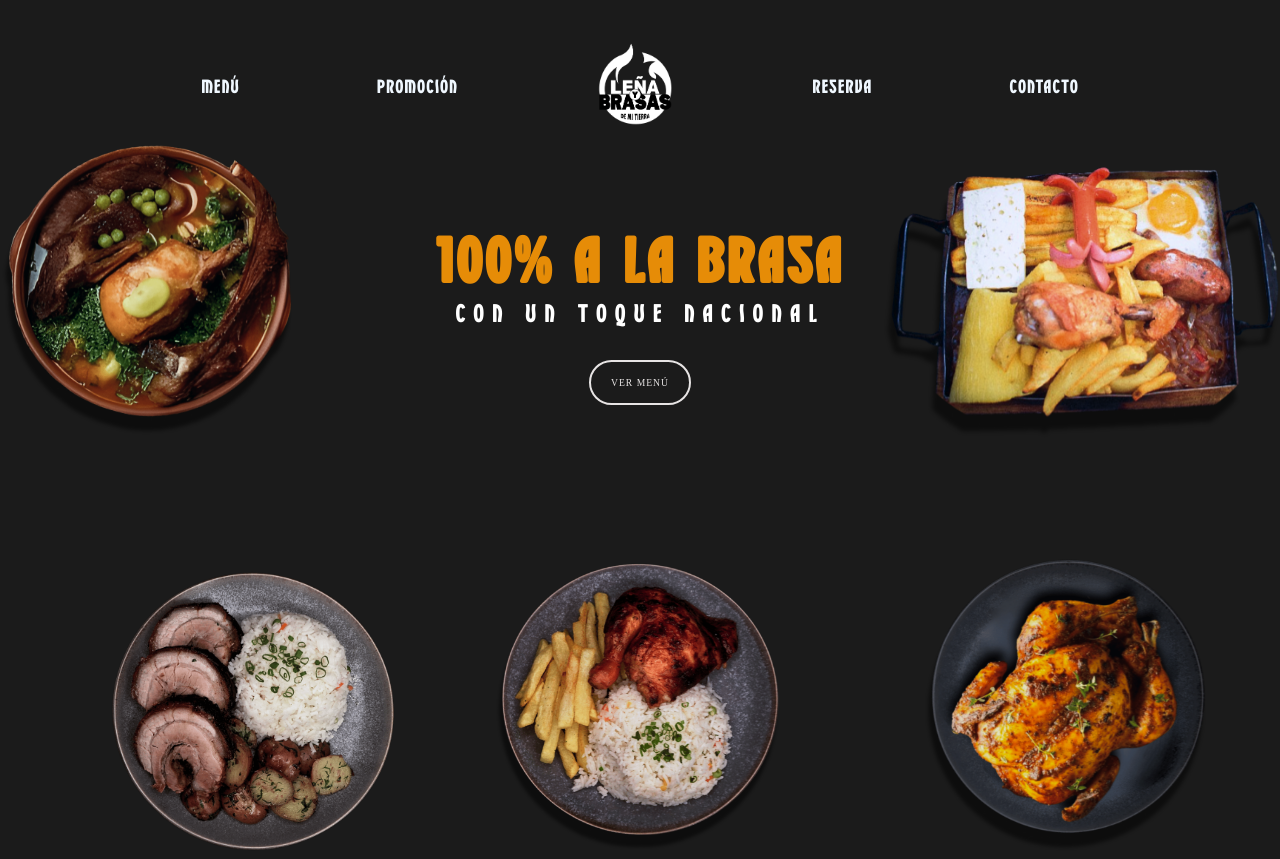
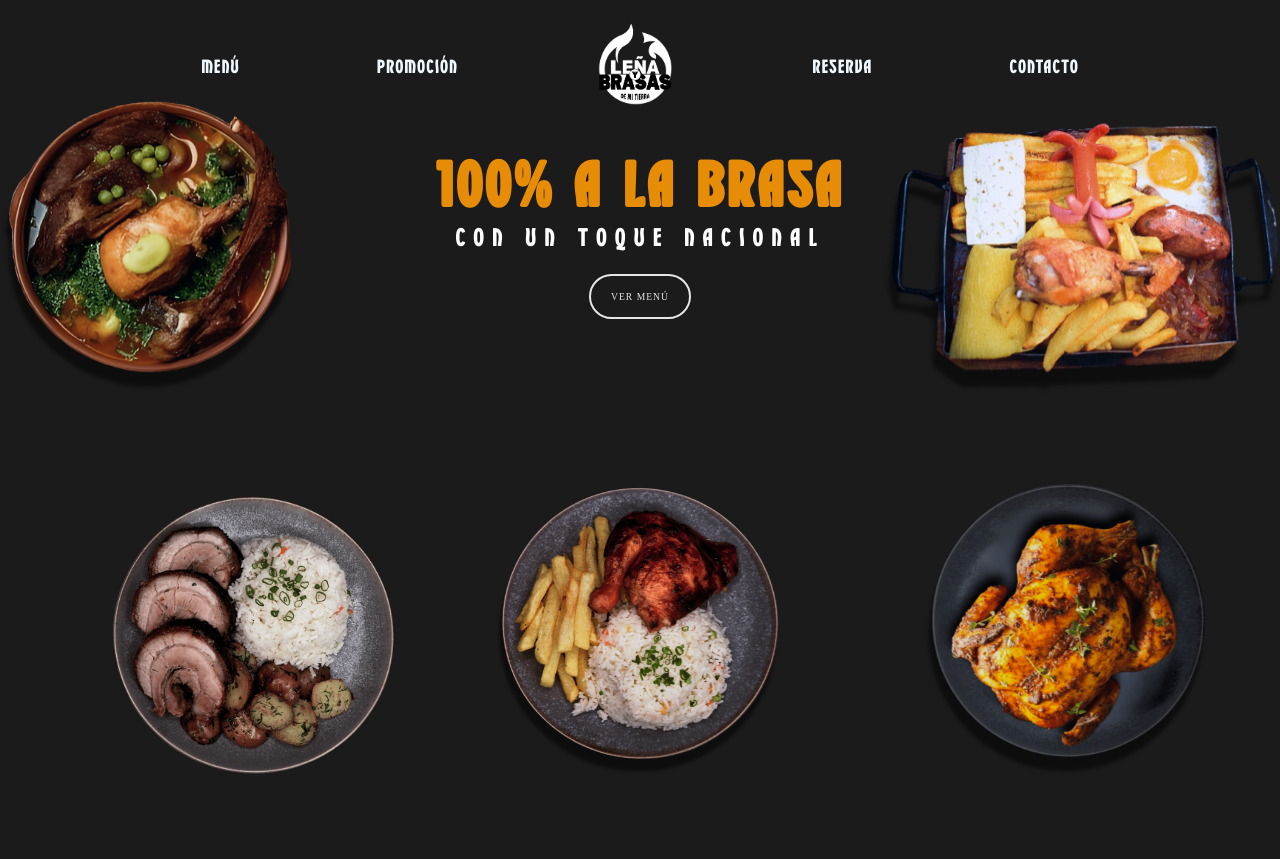
Before and after one commit to andreanicolcalle/LE-A-Y-BRASAS-DE-MI-TIERRA-, a plain HTML site: page index.html in a window 1280 px wide. Shown: the top 859 px of the page. Drawn offline with Linux system fonts and the light colour scheme; a web font is replaced by a local one.

Commit message:
quinto commit

```diff
--- a/style/inicio.css
+++ b/style/inicio.css
@@ -16,7 +16,7 @@
   display: flex;
   flex-direction: column;
   align-items: center;
-  top: 12%;
+  top: 5%;
 }
 .mani__title h1 {
   color: var(--color-button);
@@ -33,7 +33,7 @@
   font-family: 2.5em;
 }
 .button{
-  margin-top: 30px;
+  margin-top: 20px;
   text-decoration: none;
 }
 
@@ -48,29 +48,29 @@
 }
 .header__main-img-1 {
   left: 0;
-  top: 0px;
+  top: -3%;
   animation: fadeInLeft 0.8s ease-out both;
 }
 .header__main-img-2 {
   left: 8%;
-  bottom: 10%;
+  bottom: 17%;
   animation: fadeInLeft 0.8s ease-out both;
   z-index: 10;
 }
 .header__main-img-3 {
-  bottom: 10%;
+  bottom: 17%;
 
   animation: fadeBottom 0.8s ease-out both;
 }
 .header__main-img-4 {
   min-width: 400px;
   right: 0;
-  top: 0;
+  top: -3%;
   animation: fadeInRight 0.8s ease-out both;
 }
 .header__main-img-5 {
   right: 5%;
-  bottom: 10%;
+  bottom: 17%;
   animation: fadeInRight 0.8s ease-out both;
 }
 
--- a/style/menu.css
+++ b/style/menu.css
@@ -568,6 +568,9 @@ scale: 1.1;
     flex-direction: column;
     gap: 10px;
   }
+  .menu__botones .menu-button{
+  padding: 5px 20px;
+  }
   .plato-2 .aside__menu-text{
     order: 2;
     text-align: center;
--- a/style/nav-fotter.css
+++ b/style/nav-fotter.css
@@ -99,9 +99,7 @@ body {
   color: #fff;
   font-size: 1.2rem;
 }
-.nmovil-items:hover{
 
-}
 .nmovil-items a:hover {
   color: #e68c07;
   border-bottom: 2px solid #e68c07;
@@ -118,7 +116,7 @@ body {
   z-index: 60;
 }
 .nav__container--items {
-  padding-top: 40px;
+  padding-top: 20px;
   width: 100%;
   display: flex;
   align-items: center;
```
